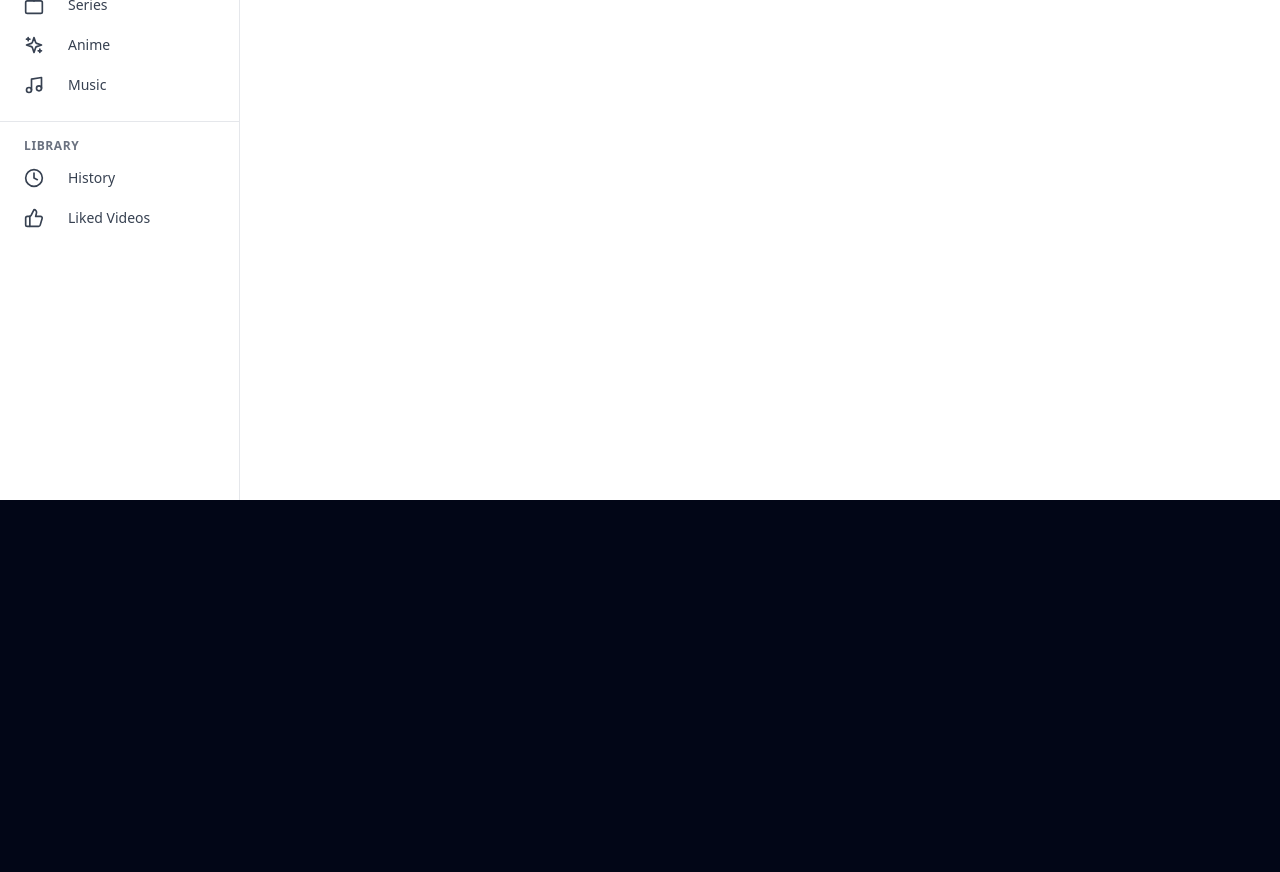
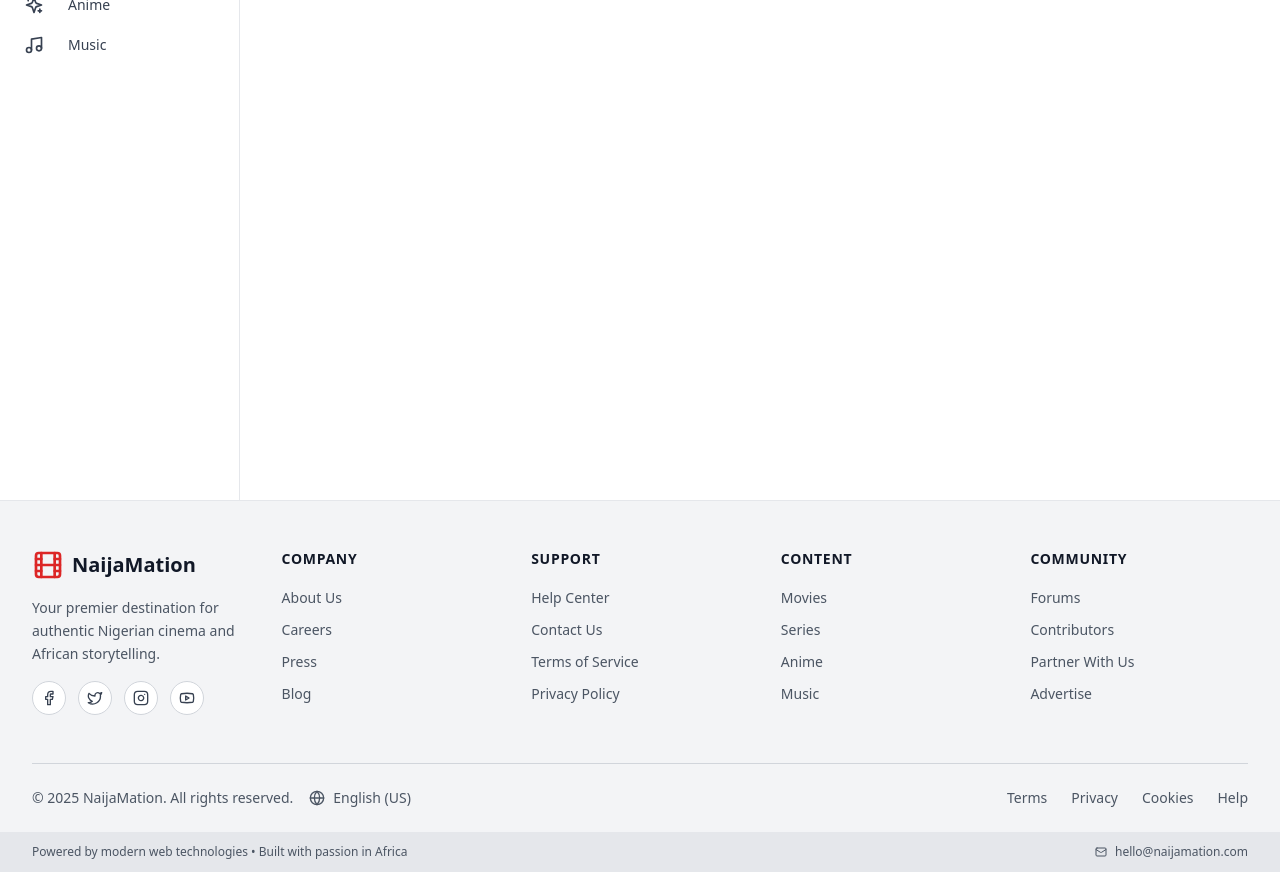
Before and after one commit to cokobah16-creator/nollywood-media, a React (Vite) app: page / in a window 1280 px wide. Shown: the part 300-1172 px from the top of the page. Before the commit the page ends 800 px from the top, so only its background shows below. Built offline with nearby package versions, Linux system fonts and the light colour scheme; no server answers.

Commit message:
Updated App.tsx

```diff
--- a/src/App.tsx
+++ b/src/App.tsx
@@ -77,6 +77,7 @@ export default function App() {
                     <Route path="/watch/:id" element={<WatchPage />} />
                   </Routes>
                 </div>
+                <Footer />
               </div>
             } />
           </Routes>
--- a/src/components/Footer.tsx
+++ b/src/components/Footer.tsx
@@ -1,187 +1,141 @@
 import { Link } from 'react-router-dom';
-import { Film, Shield, Mail, Facebook, Twitter, Instagram, Youtube } from 'lucide-react';
+import { Film, Mail, Facebook, Twitter, Instagram, Youtube, Globe } from 'lucide-react';
 
 export function Footer() {
   const currentYear = new Date().getFullYear();
 
-  const genres = [
-    'Action',
-    'Comedy',
-    'Drama',
-    'Romance',
-    'Thriller',
-    'Horror',
-  ];
+  const footerLinks = {
+    Company: [
+      { label: 'About Us', path: '/about' },
+      { label: 'Careers', path: '/careers' },
+      { label: 'Press', path: '/press' },
+      { label: 'Blog', path: '/blog' },
+    ],
+    Support: [
+      { label: 'Help Center', path: '/help' },
+      { label: 'Contact Us', path: '/contact' },
+      { label: 'Terms of Service', path: '/terms' },
+      { label: 'Privacy Policy', path: '/privacy' },
+    ],
+    Content: [
+      { label: 'Movies', path: '/content/film' },
+      { label: 'Series', path: '/content/series' },
+      { label: 'Anime', path: '/content/anime' },
+      { label: 'Music', path: '/content/music' },
+    ],
+    Community: [
+      { label: 'Forums', path: '/forums' },
+      { label: 'Contributors', path: '/contributors' },
+      { label: 'Partner With Us', path: '/partners' },
+      { label: 'Advertise', path: '/advertise' },
+    ],
+  };
 
-  const quickLinks = [
-    { label: 'Home', path: '/' },
-    { label: 'Catalog', path: '/catalog' },
-    { label: 'Search', path: '/search' },
+  const socialLinks = [
+    { icon: Facebook, label: 'Facebook', url: 'https://facebook.com' },
+    { icon: Twitter, label: 'Twitter', url: 'https://twitter.com' },
+    { icon: Instagram, label: 'Instagram', url: 'https://instagram.com' },
+    { icon: Youtube, label: 'YouTube', url: 'https://youtube.com' },
   ];
 
   return (
-    <footer className="border-t border-slate-800 bg-slate-950">
-      <div className="container mx-auto px-4 py-12">
-        <div className="grid gap-8 md:grid-cols-2 lg:grid-cols-4">
-          {/* Brand Section */}
-          <div>
-            <Link to="/" className="mb-4 flex items-center gap-2">
-              <Film className="h-8 w-8 text-red-600" />
-              <span className="text-xl font-bold text-white">NaijaMation</span>
+    <footer className="bg-gray-100 text-gray-700 border-t border-gray-200 mt-auto">
+      <div className="max-w-7xl mx-auto px-4 sm:px-6 lg:px-8">
+        <div className="py-12 grid grid-cols-2 md:grid-cols-4 lg:grid-cols-5 gap-8">
+          <div className="col-span-2 md:col-span-4 lg:col-span-1">
+            <Link to="/" className="flex items-center gap-2 mb-4 group">
+              <Film className="w-8 h-8 text-red-600 group-hover:scale-110 transition-transform duration-200" />
+              <span className="text-xl font-bold text-gray-900">NaijaMation</span>
             </Link>
-            <p className="mb-4 text-sm text-slate-400">
-              Your premier destination for authentic Nollywood entertainment. Stream the best Nigerian films and series.
+            <p className="text-sm text-gray-600 mb-4 leading-relaxed">
+              Your premier destination for authentic Nigerian cinema and African storytelling.
             </p>
             <div className="flex gap-3">
+              {socialLinks.map((social) => (
                 <a
-                href="https://facebook.com"
+                  key={social.label}
+                  href={social.url}
                   target="_blank"
                   rel="noopener noreferrer"
-                className="rounded-full bg-slate-800 p-2 text-slate-400 transition-colors hover:bg-slate-700 hover:text-white"
-                aria-label="Facebook"
+                  className="p-2 bg-white border border-gray-300 rounded-full hover:bg-gray-50 hover:border-red-600 hover:scale-110 transition-all duration-200"
+                  aria-label={social.label}
                 >
-                <Facebook className="h-4 w-4" />
+                  <social.icon className="w-4 h-4 text-gray-700" />
                 </a>
-              <a
-                href="https://twitter.com"
-                target="_blank"
-                rel="noopener noreferrer"
-                className="rounded-full bg-slate-800 p-2 text-slate-400 transition-colors hover:bg-slate-700 hover:text-white"
-                aria-label="Twitter"
-              >
-                <Twitter className="h-4 w-4" />
-              </a>
-              <a
-                href="https://instagram.com"
-                target="_blank"
-                rel="noopener noreferrer"
-                className="rounded-full bg-slate-800 p-2 text-slate-400 transition-colors hover:bg-slate-700 hover:text-white"
-                aria-label="Instagram"
-              >
-                <Instagram className="h-4 w-4" />
-              </a>
-              <a
-                href="https://youtube.com"
-                target="_blank"
-                rel="noopener noreferrer"
-                className="rounded-full bg-slate-800 p-2 text-slate-400 transition-colors hover:bg-slate-700 hover:text-white"
-                aria-label="YouTube"
-              >
-                <Youtube className="h-4 w-4" />
-              </a>
+              ))}
             </div>
           </div>
 
-          {/* Browse Genres */}
-          <div>
-            <h3 className="mb-4 text-sm font-bold uppercase tracking-wider text-white">
-              Browse by Genre
+          {Object.entries(footerLinks).map(([category, links]) => (
+            <div key={category}>
+              <h3 className="text-gray-900 font-semibold mb-4 text-sm uppercase tracking-wider">
+                {category}
               </h3>
               <ul className="space-y-2">
-              {genres.map((genre) => (
-                <li key={genre}>
+                {links.map((link) => (
+                  <li key={link.path}>
                     <Link
-                    to={`/genre/${genre.toLowerCase()}`}
-                    className="text-sm text-slate-400 transition-colors hover:text-white"
+                      to={link.path}
+                      className="text-sm text-gray-600 hover:text-red-600 hover:translate-x-1 inline-block transition-all duration-200"
                     >
-                    {genre}
+                      {link.label}
                     </Link>
                   </li>
                 ))}
               </ul>
             </div>
-
-          {/* Quick Links */}
-          <div>
-            <h3 className="mb-4 text-sm font-bold uppercase tracking-wider text-white">
-              Quick Links
-            </h3>
-            <ul className="space-y-2">
-              {quickLinks.map((link) => (
-                <li key={link.path}>
-                  <Link
-                    to={link.path}
-                    className="text-sm text-slate-400 transition-colors hover:text-white"
-                  >
-                    {link.label}
-                  </Link>
-                </li>
           ))}
-              <li>
-                <Link
-                  to="/content/films"
-                  className="text-sm text-slate-400 transition-colors hover:text-white"
-                >
-                  Films
-                </Link>
-              </li>
-              <li>
-                <Link
-                  to="/content/series"
-                  className="text-sm text-slate-400 transition-colors hover:text-white"
-                >
-                  Series
-                </Link>
-              </li>
-            </ul>
         </div>
 
-          {/* Contact & Admin */}
-          <div>
-            <h3 className="mb-4 text-sm font-bold uppercase tracking-wider text-white">
-              Contact & Support
-            </h3>
-            <ul className="space-y-2">
-              <li>
-                <a
-                  href="mailto:support@naijamation.com"
-                  className="flex items-center gap-2 text-sm text-slate-400 transition-colors hover:text-white"
+        <div className="border-t border-gray-300 py-6">
+          <div className="flex flex-col md:flex-row justify-between items-center gap-4">
+            <div className="flex items-center gap-4">
+              <p className="text-sm text-gray-600">
+                © {currentYear} NaijaMation. All rights reserved.
+              </p>
+              <div className="flex items-center gap-2 text-sm text-gray-600">
+                <Globe className="w-4 h-4" />
+                <span>English (US)</span>
+              </div>
+            </div>
+            <div className="flex items-center gap-6">
+              <Link
+                to="/terms"
+                className="text-sm text-gray-600 hover:text-red-600 transition-colors"
               >
-                  <Mail className="h-4 w-4" />
-                  support@naijamation.com
-                </a>
-              </li>
-              <li className="pt-2">
+                Terms
+              </Link>
               <Link
-                  to="/admin/login"
-                  className="flex items-center gap-2 text-sm text-slate-400 transition-colors hover:text-red-600"
+                to="/privacy"
+                className="text-sm text-gray-600 hover:text-red-600 transition-colors"
               >
-                  <Shield className="h-4 w-4" />
-                  Admin Portal
+                Privacy
               </Link>
-              </li>
-            </ul>
-
-            <div className="mt-6 rounded-lg border border-slate-800 bg-slate-900 p-3">
-              <p className="text-xs font-semibold text-slate-300">Business Inquiries</p>
-              <a
-                href="mailto:business@naijamation.com"
-                className="text-xs text-slate-400 hover:text-white"
+              <Link
+                to="/cookies"
+                className="text-sm text-gray-600 hover:text-red-600 transition-colors"
               >
-                business@naijamation.com
-              </a>
+                Cookies
+              </Link>
+              <Link
+                to="/help"
+                className="text-sm text-gray-600 hover:text-red-600 transition-colors"
+              >
+                Help
+              </Link>
+            </div>
           </div>
         </div>
       </div>
 
-        {/* Bottom Bar */}
-        <div className="mt-12 border-t border-slate-800 pt-8">
-          <div className="flex flex-col items-center justify-between gap-4 md:flex-row">
-            <p className="text-sm text-slate-400">
-              &copy; {currentYear} NaijaMation. All rights reserved.
-            </p>
-            <div className="flex flex-wrap gap-6">
-              <a href="#" className="text-sm text-slate-400 transition-colors hover:text-white">
-                Privacy Policy
-              </a>
-              <a href="#" className="text-sm text-slate-400 transition-colors hover:text-white">
-                Terms of Service
-              </a>
-              <a href="#" className="text-sm text-slate-400 transition-colors hover:text-white">
-                Cookie Policy
-              </a>
-              <a href="#" className="text-sm text-slate-400 transition-colors hover:text-white">
-                Help Center
+      <div className="bg-gray-200 py-3">
+        <div className="max-w-7xl mx-auto px-4 sm:px-6 lg:px-8">
+          <div className="flex flex-col md:flex-row justify-between items-center gap-2 text-xs text-gray-600">
+            <p>Powered by modern web technologies • Built with passion in Africa</p>
+            <div className="flex items-center gap-2">
+              <Mail className="w-3 h-3" />
+              <a href="mailto:hello@naijamation.com" className="hover:text-red-600 transition-colors">
+                hello@naijamation.com
               </a>
             </div>
           </div>
--- a/src/components/Sidebar.tsx
+++ b/src/components/Sidebar.tsx
@@ -1,4 +1,4 @@
-import { Home, Compass, Library, Clock, ThumbsUp, Film, Tv, Music, Sparkles } from 'lucide-react';
+import { Home, Compass, Film, Tv, Music, Sparkles } from 'lucide-react';
 import { Link, useLocation } from 'react-router-dom';
 
 export function Sidebar() {
@@ -12,7 +12,6 @@ export function Sidebar() {
   const mainLinks = [
     { icon: Home, label: 'Home', path: '/' },
     { icon: Compass, label: 'Explore', path: '/catalog' },
-    { icon: Library, label: 'Library', path: '/account/watchlist' },
   ];
 
   const contentLinks = [
@@ -22,23 +21,18 @@ export function Sidebar() {
     { icon: Music, label: 'Music', path: '/content/music' },
   ];
 
-  const libraryLinks = [
-    { icon: Clock, label: 'History', path: '/account/history' },
-    { icon: ThumbsUp, label: 'Liked Videos', path: '/account/watchlist' },
-  ];
-
   return (
-    <aside className="fixed left-0 top-14 bottom-0 w-60 bg-white border-r border-gray-200 overflow-y-auto scrollbar-thin">
+    <aside className="fixed left-0 top-14 bottom-0 w-60 bg-white border-r border-gray-200 overflow-y-auto scrollbar-thin hidden lg:block">
       <div className="py-2">
         <div className="px-3 py-2">
           {mainLinks.map((link) => (
             <Link
               key={link.path}
               to={link.path}
-              className={`flex items-center gap-6 px-3 py-2.5 rounded-lg transition-colors ${
+              className={`flex items-center gap-6 px-3 py-2.5 rounded-lg transition-all duration-200 ${
                 isActive(link.path)
                   ? 'bg-gray-100 font-medium text-gray-900'
-                  : 'text-gray-700 hover:bg-gray-100'
+                  : 'text-gray-700 hover:bg-gray-100 hover:translate-x-1'
               }`}
             >
               <link.icon className="w-5 h-5" />
@@ -57,32 +51,10 @@ export function Sidebar() {
             <Link
               key={link.path}
               to={link.path}
-              className={`flex items-center gap-6 px-3 py-2.5 rounded-lg transition-colors ${
+              className={`flex items-center gap-6 px-3 py-2.5 rounded-lg transition-all duration-200 ${
                 isActive(link.path)
                   ? 'bg-gray-100 font-medium text-gray-900'
-                  : 'text-gray-700 hover:bg-gray-100'
-              }`}
-            >
-              <link.icon className="w-5 h-5" />
-              <span className="text-sm">{link.label}</span>
-            </Link>
-          ))}
-        </div>
-
-        <div className="border-t border-gray-200 my-2"></div>
-
-        <div className="px-3 py-2">
-          <h3 className="px-3 mb-1 text-xs font-semibold text-gray-500 uppercase tracking-wider">
-            Library
-          </h3>
-          {libraryLinks.map((link) => (
-            <Link
-              key={link.path}
-              to={link.path}
-              className={`flex items-center gap-6 px-3 py-2.5 rounded-lg transition-colors ${
-                isActive(link.path)
-                  ? 'bg-gray-100 font-medium text-gray-900'
-                  : 'text-gray-700 hover:bg-gray-100'
+                  : 'text-gray-700 hover:bg-gray-100 hover:translate-x-1'
               }`}
             >
               <link.icon className="w-5 h-5" />
```
Also changed, not shown: src/components/ContentCard.tsx (+22 -10 lines). Lines whose indentation alone changed are shown as unchanged.
